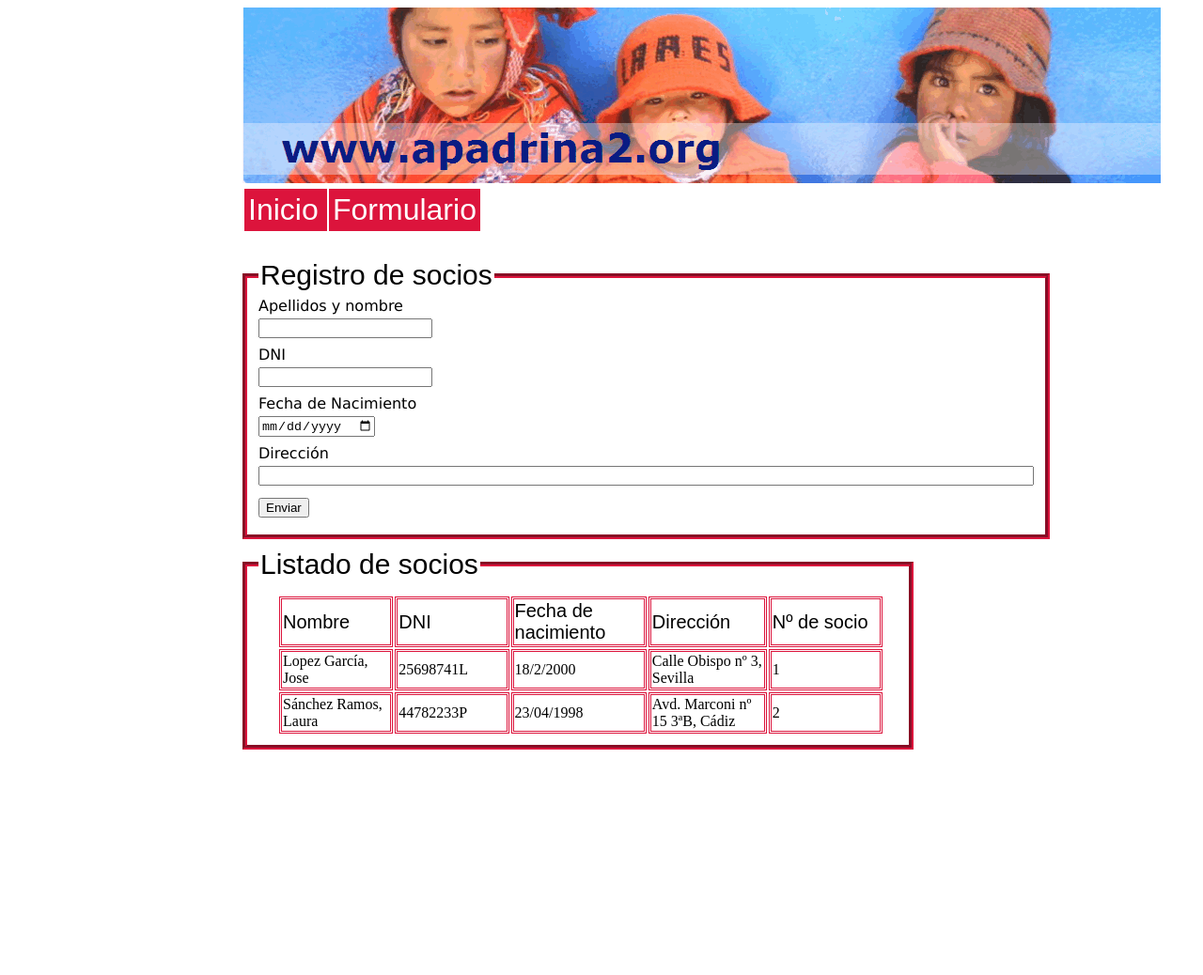
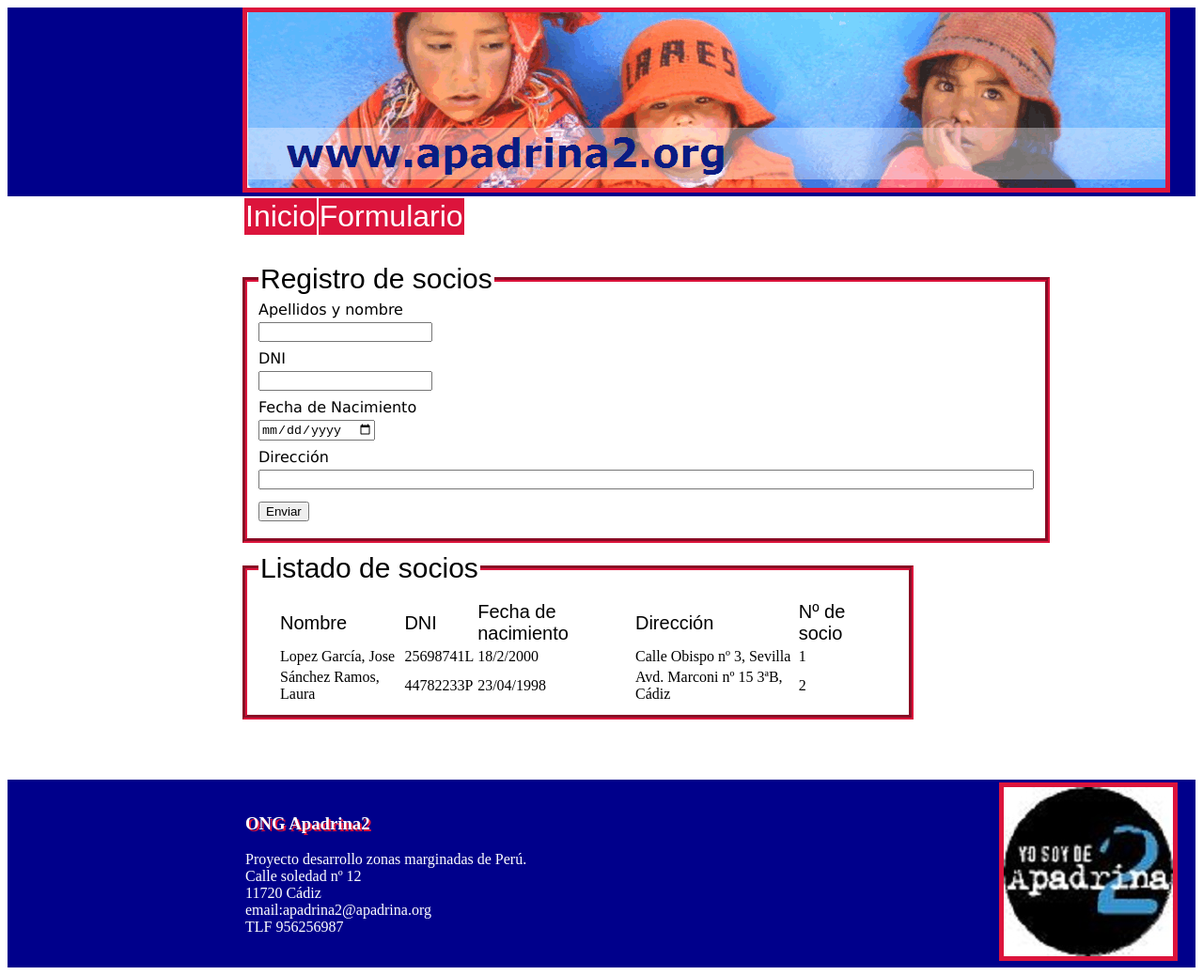
Before and after one commit to Anlopate/ProyectoInicial_DAW2, a plain HTML site: page formulario.html in a window 1280 px wide. Shown: the whole page at 94% size. Before the commit the page ends 806 px from the top, so only its background shows below. Drawn offline with Linux system fonts and the light colour scheme.

Commit message:
proyecto actualizado

```diff
--- a/estilo_formulario.css
+++ b/estilo_formulario.css
@@ -1,9 +1,15 @@
 
-/*cabecera*/
-#cabecera{
+/*Estilo de cabecera*/
+.cabecera{
     margin-left: 250px;
+    background-color: darkblue;
 }
-/*menú navegación*/
+header{
+    background-color: darkblue;
+}
+
+/*Estilo de menú navegación*/
+/*Utilizo selectores de control de etiquetas y de clases*/
 a{
     text-decoration: none;
     font-family: fantasy;
@@ -26,7 +32,7 @@ nav ul li{
     background-color:crimson;
 }
 
-/*formulario*/
+/*Estilo del formulario*/
 fieldset{
     margin-left: 250px;
     margin-right: 300px;
@@ -62,7 +68,7 @@ legend{
 submit{
     bottom: 10px, 0;
 }
-/*listado socios*/
+/*Estilo listado socios*/
 #listado {
     margin-left: 20px;
     margin-top: 10px;
@@ -70,19 +76,40 @@ submit{
     border-width: 10;
     width: 95%;
 }
-td{
+# listado td{
     border-color: crimson;
     border-width: 10;
     border-style: double;
     width: 80px;
 }
-caption{
-    font-family: fantasy;
-    font-size: 30px;
-    margin-left: 5px;
-}
+
 .datos{
     font-family: fantasy;
     font-size: 20px;
 
 }
+.relacion fieldset{
+    margin-bottom: 5%;
+}
+/*Estilo pie de página*/
+footer{
+    background-color: darkblue;
+}
+
+.tabla3{
+    color: white;
+    margin-left: 250px;
+}
+
+.ong{
+    text-shadow: 2px 2px crimson;
+}
+.imagen{
+    padding-left: 500px;
+}
+img{
+    border-style: solid;
+    border-color: crimson;
+    border-width: 5px;
+
+}
--- a/estilo_index.css
+++ b/estilo_index.css
@@ -1,7 +1,13 @@
-
-#cabecera{
+/*Estilo de cabecera*/
+.cabecera{
     margin-left: 250px;
+    background-color: darkblue;
 }
+header{
+    background-color: darkblue;
+}
+/*Estilo de menu da navegación*/
+/*Utilizo selectores de control de etiquetas y de clases*/
 
 a{
     text-decoration: none;
@@ -9,24 +15,14 @@ a{
     font-size:xx-large;
     color: white;
 }
-
-nav{
-    float:center;
-}
-
-nav ul li{
-    list-style: none;
-    margin-left: 50px;
-    padding: 25px 0;
-    float: left;
-}
-
 .tabla1{
     margin-left: 250px;
 }
 .fila1{
     background-color:crimson;
 }
+/*Estilo cuerpo de la página*/
+
 .tabla2{
     margin-left: 250px;
     margin-right: 350px;;
@@ -47,6 +43,7 @@ nav ul li{
     font-size: 18px;
     margin-top: 5px;
 }
+/*Estilo imagen de cuerpo de la página*/
 .pichu{
     width: 400px;
     height: 350px;
@@ -56,3 +53,28 @@ nav ul li{
     border-width: 20px;
 
 }
+
+/*Estilo pie de página*/
+
+footer{
+    background-color: darkblue;
+}
+
+.tabla3{
+    color: white;
+    margin-left: 250px;
+}
+
+.ong{
+    text-shadow: 2px 2px crimson;
+}
+
+.imagen{
+    padding-left: 500px;
+}
+img{
+    border-style: solid;
+    border-color: crimson;
+    border-width: 5px;
+
+}
--- a/formulario.html
+++ b/formulario.html
@@ -7,12 +7,14 @@
     <link rel="stylesheet" href="estilo_formulario.css">
 </head>
 <body>
+    <!--Creo cabecera con foto. En la pantalla del portatil la foto queda centrada, en una pantalla más grande no. No sé arreglar eso.-->
     <header>
-        <div id="cabecera">
+        <div class="cabecera">
             <img src=".\assets\Cabecera_apadrina2.gif" class="foto">
         </div>
     </header>
     <main>
+        <!--Creo una pequeña tabla para hacer el menú de navegación insertando los enlaces a la misma web.-->
         <div class="menu">
             <table class="tabla1">
                 <tr class="fila1">
@@ -23,6 +25,7 @@
                 </td>
                 </table>
         </div>
+        <!--Creo un formulario del cual los datos se envian a la tabla de registro de socios.-->
         <div class="formulario">
             <table id="tabla2">
                 <br><fieldset><legend>Registro de socios</legend>
@@ -43,11 +46,10 @@
                 </fieldset>
             </table>
         </div>
+        <!--Creo una tabla donde se registran los socios con su nuevo número de socio asignado. Introduzco dos socios fijos para ver que la función de javascript funciona correctamente al asignar número de socio-->
         <div class="relacion">
             <fieldset><legend>Listado de socios</legend>
             <table id="listado">
-                <!--<caption>Listado de socios</caption>!-->
-
                     <tr class="datos">
                         <td>Nombre</td>
                         <td>DNI</td>
@@ -71,8 +73,24 @@
                     </tr>
                 </fieldset>
             </table>
-
         </div>
+        <footer>
+            <table class="tabla3">
+            <tr>
+                <td>
+                    <h3 class="ong">ONG Apadrina2</h3>
+                    <p>Proyecto desarrollo zonas marginadas de Perú.<br>
+                    Calle soledad nº 12<br>
+                    11720 Cádiz<br>
+                    email:apadrina2@apadrina.org<br>
+                    TLF 956256987<br></p>
+                </td>
+                <td class="imagen">
+                    <img src="assets/Chapa Apadrina2.jpg">
+                </td>
+                </tr>
+            </table>
+        </footer>
         <script src="insertar_datos.js"></script>
 </body>
 </html>
--- a/insertar_datos.js
+++ b/insertar_datos.js
@@ -1,37 +1,45 @@
+/*Las funciones que realiza la web son las de registrar socios y mostrarlos en una lista de socios.
+Lo ideal sería que la función comprobara si el socio ya existe y en ese caso mostrar un error pero sería mecesaria la conexión a una bbdd,
+no tenemos conocimientos aún para eso*/
+/*La plaicación consiste en añadir una nueva fila a la tabla de socios con los datos introducidos en el formulario*/
 
+/*Capturamos la tabla donde queremos añadir los datos y el boton que realizará la función*/
 let tabla = document.getElementById("listado");
 let boton = document.getElementById("enviar");
 
+/*Esta función añadirá un número de socio al nuevo socio introducido*/
 function addNumSocio (){
     let numSocio = tabla.getElementsByTagName("tr").length;
     return numSocio;
 }
 
+/*La función se ejecutará en el momento de hacer click en el botón "enviar"*/
 boton.addEventListener("click", ()=>{
+/*Capturamos los campos donde se introducirán los nuevos datos y los asignamos a nuevas variables*/
 let nombre = document.getElementById("nm");
 let dni = document.getElementById("dn");
 let fecha = document.getElementById("fch");
 let direccion = document.getElementById("drc");
-
+/*Creamos la nueva fila con sus correspondientes celdas las asignamos a nuevas variables*/
 let fila1 = document.createElement("tr");
 let celdaNombre = document.createElement("td");
 let celdaDni = document.createElement("td");
 let celdaFecha = document.createElement("td");
 let celdaSocio = document.createElement("td");
 let celdaDireccion = document.createElement("td");
-
+/*Capturamos el valor de los campos introducidos en el formulario y se los asignamos a cada celda nueva creada*/
 celdaNombre.textContent = nombre.value;
 celdaDni.textContent = dni.value;
 celdaFecha.textContent = fecha.value;
 celdaSocio.textContent = addNumSocio();
 celdaDireccion.textContent = direccion.value;
-
+/*A la nueva fila creada añadimos los campos anteriores*/
 fila1.appendChild(celdaNombre);
 fila1.appendChild(celdaDni);
 fila1.appendChild(celdaFecha);
 fila1.appendChild(celdaSocio);
 fila1.appendChild(celdaDireccion);
+/*A nuestra tabla capturada al principio añadimos la nueva fila*/
+tabla.appendChild(fila1);
 
-tabla.appendChild(fila1);
-e.preventDefault();
 });
```
Also changed, not shown: index.html (+24 -9 lines).
